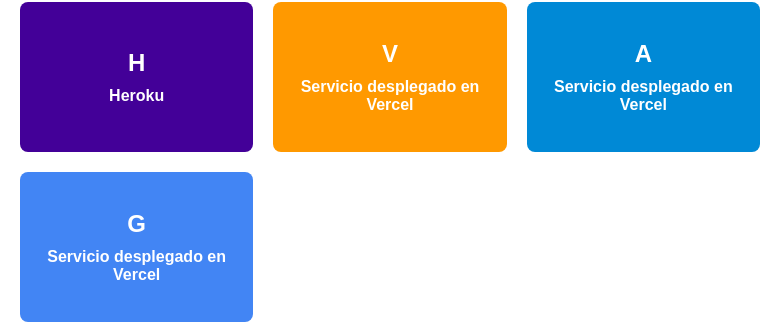
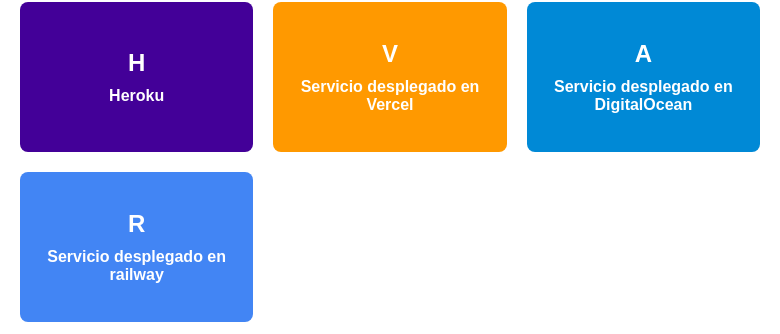
Before and after one commit to AlemCB13/front_node, a website: page public/index.html in a window 1280 px wide. Shown: the part 286-620 px from the top of the page, 250-1030 px from the left. Drawn offline with Linux system fonts and the light colour scheme.

Commit message:
fix: :zap: Bugs fixed on icons and buttons

```diff
--- a/public/index.html
+++ b/public/index.html
@@ -24,12 +24,12 @@
 
             <button class="paas-button DigitalOcean" onclick="redirectTo('https://azure.microsoft.com/services/app-service')">
                 <span class="button-icon">A</span>
-                <span class="button-text">Servicio desplegado en Vercel</span>
+                <span class="button-text">Servicio desplegado en DigitalOcean</span>
             </button>
 
             <button class="paas-button railway" onclick="redirectTo('https://cloud.google.com/appengine')">
-                <span class="button-icon">G</span>
-                <span class="button-text">Servicio desplegado en Vercel</span>
+                <span class="button-icon">R</span>
+                <span class="button-text">Servicio desplegado en railway</span>
             </button>
         </div>
     </div>
```
